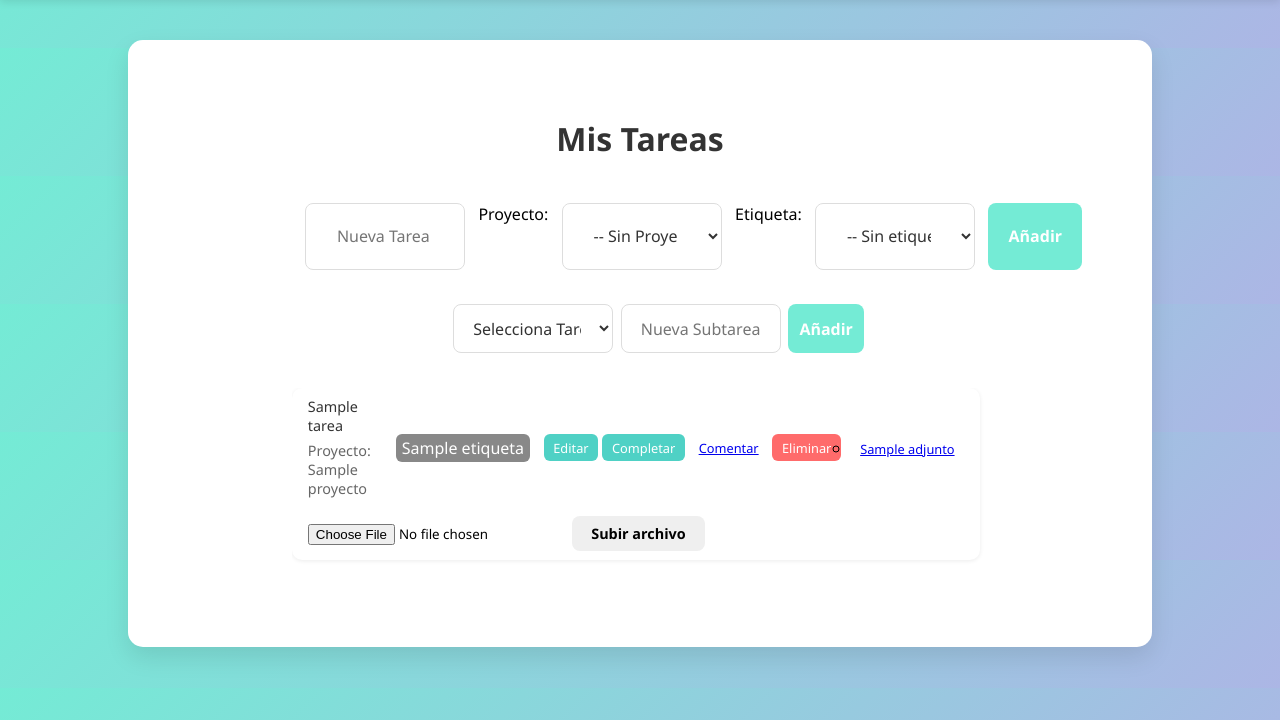
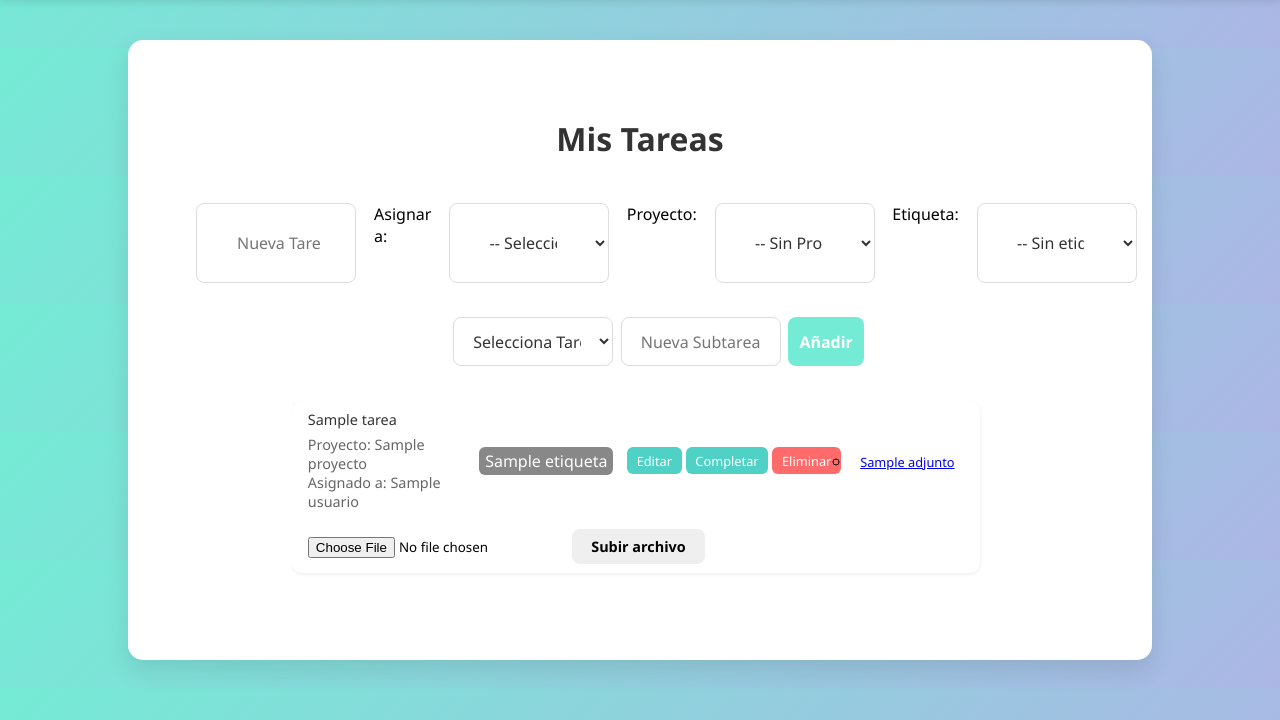
Before and after one commit to Juanjo200701/Sebas_proyect, a PHP site: page /inicio.php in a window 1280 px wide. Shown: the part 80-800 px from the top of the page. Run offline with PHP 8.4, Linux system fonts and the light colour scheme; the visitor is signed in with stand-in values (Sample User, id 1); tables that the repository leaves empty hold one stand-in row (values such as "Sample post").

Commit message:
asignar tareas a usuarios listo

```diff
--- a/inicio.php
+++ b/inicio.php
@@ -17,6 +17,13 @@ $stmtUser->execute([$usuario_id]);
 $userRow = $stmtUser->fetch(PDO::FETCH_ASSOC);
 $userRol = $userRow['rol'] ?? 'member';
 
+// --- Consultar todos los usuarios (solo admin) ---
+$usuarios = [];
+if ($userRol === 'admin') {
+    $stmtUsuarios = $pdo->query("SELECT id, nombre FROM usuarios ORDER BY nombre ASC");
+    $usuarios = $stmtUsuarios->fetchAll(PDO::FETCH_ASSOC);
+}
+
 // --- Consultar todas las etiquetas (antes del HTML) ---
 $stmtEtiquetas = $pdo->query("SELECT id, nombre, color FROM etiquetas ORDER BY nombre ASC");
 $etiquetas = $stmtEtiquetas->fetchAll(PDO::FETCH_ASSOC);
@@ -35,18 +42,20 @@ if ($userRol === 'admin') {
 if ($_SERVER['REQUEST_METHOD'] === 'POST' && isset($_POST['nueva_tarea'])) {
     $titulo = trim($_POST['titulo'] ?? '');
     $proyecto_id = intval($_POST['proyecto_id'] ?? 0);
-    $etiquetas_sel = $_POST['etiquetas'] ?? []; // name="etiquetas[]" en el form (aunque sea single select)
+    $etiquetas_sel = $_POST['etiquetas'] ?? [];
+    $asignado_id = ($userRol === 'admin') ? intval($_POST['asignado_id'] ?? 0) : $usuario_id;
 
     if (empty($titulo)) {
         $errores[] = "El título de la tarea no puede estar vacío.";
     } elseif ($proyecto_id <= 0) {
         $errores[] = "Debes seleccionar un proyecto.";
+    } elseif ($userRol === 'admin' && $asignado_id <= 0) {
+        $errores[] = "Debes seleccionar el usuario asignado.";
     } else {
         $stmt = $pdo->prepare("INSERT INTO tareas (titulo, creador_id, asignado_id, estado, proyecto_id) VALUES (?, ?, ?, 'todo', ?)");
-        $stmt->execute([$titulo, $usuario_id, $usuario_id, $proyecto_id]);
+        $stmt->execute([$titulo, $usuario_id, $asignado_id, $proyecto_id]);
         $tarea_id = $pdo->lastInsertId();
 
-        // vincular etiquetas si existen (si el select es single, vendrá como array con un solo elemento)
         foreach ($etiquetas_sel as $etiqueta_id) {
             $stmtEtiquetasIns = $pdo->prepare("INSERT INTO tarea_etiqueta (tarea_id, etiqueta_id) VALUES (?, ?)");
             $stmtEtiquetasIns->execute([$tarea_id, intval($etiqueta_id)]);
@@ -59,22 +68,23 @@ if ($_SERVER['REQUEST_METHOD'] === 'POST' && isset($_POST['editar_tarea'])) {
     $titulo = trim($_POST['titulo'] ?? '');
     $proyecto_id = intval($_POST['proyecto_id'] ?? 0);
     $etiquetas_sel = $_POST['etiquetas'] ?? [];
+    $asignado_id = ($userRol === 'admin') ? intval($_POST['asignado_id'] ?? 0) : $usuario_id;
 
     if (empty($titulo)) {
         $errores[] = "El título de la tarea no puede estar vacío.";
     } elseif ($proyecto_id <= 0) {
         $errores[] = "Debes seleccionar un proyecto.";
+    } elseif ($userRol === 'admin' && $asignado_id <= 0) {
+        $errores[] = "Debes seleccionar el usuario asignado.";
     } else {
-        // Para seguridad: solo permitir editar si eres el asignado (o si quieres permitir admin: quítalo)
         if ($userRol === 'admin') {
-            $stmt = $pdo->prepare("UPDATE tareas SET titulo=?, proyecto_id=? WHERE id=?");
-            $stmt->execute([$titulo, $proyecto_id, $id]);
+            $stmt = $pdo->prepare("UPDATE tareas SET titulo=?, proyecto_id=?, asignado_id=? WHERE id=?");
+            $stmt->execute([$titulo, $proyecto_id, $asignado_id, $id]);
         } else {
             $stmt = $pdo->prepare("UPDATE tareas SET titulo=?, proyecto_id=? WHERE id=? AND asignado_id=?");
             $stmt->execute([$titulo, $proyecto_id, $id, $usuario_id]);
         }
 
-        // actualizar etiquetas: borrar y reinsertar
         $pdo->prepare("DELETE FROM tarea_etiqueta WHERE tarea_id=?")->execute([$id]);
         foreach ($etiquetas_sel as $etiqueta_id) {
             $stmtEtiquetasIns = $pdo->prepare("INSERT INTO tarea_etiqueta (tarea_id, etiqueta_id) VALUES (?, ?)");
@@ -83,7 +93,7 @@ if ($_SERVER['REQUEST_METHOD'] === 'POST' && isset($_POST['editar_tarea'])) {
     }
 }
 
-// Completar / Eliminar tarea (solo si eres asignado; si quieres admin también, ajustar)
+// Completar / Eliminar tarea
 if (isset($_GET['completar'])) {
     $id = intval($_GET['completar']);
     if ($userRol === 'admin') {
@@ -105,9 +115,16 @@ if (isset($_GET['eliminar'])) {
     }
 }
 
-// Consultar tareas (solo top-level) — añadimos el nombre del proyecto via JOIN
-$stmt = $pdo->prepare("SELECT t.*, p.nombre AS proyecto_nombre FROM tareas t LEFT JOIN proyectos p ON t.proyecto_id = p.id WHERE t.asignado_id = ? AND t.parent_task_id IS NULL ORDER BY t.creado_en DESC");
-$stmt->execute([$usuario_id]);
+// Consultar tareas (solo top-level) — añadimos el nombre del proyecto y usuario asignado via JOIN
+$stmt = $pdo->prepare("
+    SELECT t.*, p.nombre AS proyecto_nombre, u.nombre AS asignado_nombre
+    FROM tareas t
+    LEFT JOIN proyectos p ON t.proyecto_id = p.id
+    LEFT JOIN usuarios u ON t.asignado_id = u.id
+    WHERE t.parent_task_id IS NULL
+    ORDER BY t.creado_en DESC
+");
+$stmt->execute();
 $tareas = $stmt->fetchAll(PDO::FETCH_ASSOC);
 
 // Datos para edición
@@ -115,7 +132,6 @@ $tarea_editar = null;
 $etiquetas_tarea = [];
 if (isset($_GET['editar'])) {
     $id = intval($_GET['editar']);
-    // Los permisos de edición se mantienen iguales que arriba
     if ($userRol === 'admin') {
         $stmt = $pdo->prepare("SELECT * FROM tareas WHERE id = ?");
         $stmt->execute([$id]);
@@ -270,6 +286,18 @@ if ($_SERVER["REQUEST_METHOD"] == "POST" && isset($_POST["subir_archivo"])) {
         <input type="hidden" name="tarea_id" value="<?= $tarea_editar['id'] ?>">
         <input type="text" name="titulo" required value="<?= htmlspecialchars($tarea_editar['titulo']) ?>" />
 
+        <?php if ($userRol === 'admin'): ?>
+          <label for="asignado_editar">Asignar a:</label>
+          <select name="asignado_id" id="asignado_editar" required>
+            <option value="">-- Selecciona usuario --</option>
+            <?php foreach ($usuarios as $u): ?>
+              <option value="<?= $u['id'] ?>" <?= (isset($tarea_editar['asignado_id']) && $tarea_editar['asignado_id'] == $u['id']) ? 'selected' : '' ?>>
+                <?= htmlspecialchars($u['nombre']) ?>
+              </option>
+            <?php endforeach; ?>
+          </select>
+        <?php endif; ?>
+
         <label for="proyecto_editar">Proyecto:</label>
         <select name="proyecto_id" id="proyecto_editar" required>
           <option value="">-- Selecciona un proyecto --</option>
@@ -298,6 +326,16 @@ if ($_SERVER["REQUEST_METHOD"] == "POST" && isset($_POST["subir_archivo"])) {
       <!-- Formulario nueva tarea -->
       <form class="task-form" method="post">
         <input type="text" name="titulo" placeholder=" Nueva Tarea " />
+
+        <?php if ($userRol === 'admin'): ?>
+          <label for="asignado_nueva">Asignar a:</label>
+          <select name="asignado_id" id="asignado_nueva" required>
+            <option value="">-- Selecciona usuario --</option>
+            <?php foreach ($usuarios as $u): ?>
+              <option value="<?= $u['id'] ?>"><?= htmlspecialchars($u['nombre']) ?></option>
+            <?php endforeach; ?>
+          </select>
+        <?php endif; ?>
 
         <label for="proyecto_nueva">Proyecto:</label>
         <select name="proyecto_id" id="proyecto_nueva">
@@ -339,10 +377,12 @@ if ($_SERVER["REQUEST_METHOD"] == "POST" && isset($_POST["subir_archivo"])) {
             <?= htmlspecialchars($tarea['titulo']) ?>
             <div style="font-size:0.9rem;color:#666;margin-top:6px;">
               Proyecto: <?= htmlspecialchars($tarea['proyecto_nombre'] ?? 'Sin proyecto') ?>
+              <br>
+              Asignado a: <?= htmlspecialchars($tarea['asignado_nombre'] ?? 'Sin usuario') ?>
             </div>
           </div>
 
-          <!-- Mostrar etiquetas (usar variable local para no pisar $etiquetas) -->
+          <!-- Mostrar etiquetas -->
           <div class="etiquetas" style="margin-left:12px;">
             <?php
               $stmt_tags = $pdo->prepare("
@@ -360,17 +400,11 @@ if ($_SERVER["REQUEST_METHOD"] == "POST" && isset($_POST["subir_archivo"])) {
           </div>
 
           <div class="task-actions">
-            <a href="editar_tarea.php?id=<?= $tarea['id'] ?>" class='btn-editar'>Editar</a>
+            <a href="?editar=<?= $tarea['id'] ?>" class='btn-editar'>Editar</a>
             <?php if ($tarea['estado'] !== 'done'): ?>
               <a href="?completar=<?= $tarea['id'] ?>" class="btn-completar">Completar</a>
             <?php endif; ?>
-
-            <?php if (empty($tarea['comentario'])): ?>
-              <a href="comentarios.php?id=<?= $tarea['id'] ?>" class="btn-comentar">Comentar</a>
-            <?php else: ?>
-              <a href="comentarios.php?id=<?= $tarea['id'] ?>" class="btn-ver-comentario">Ver comentario</a>
-            <?php endif; ?>
-              <a href="eliminar_tarea.php?id=<?= $tarea['id'] ?>" onclick="return confirm('¿Seguro que deseas eliminar esta tarea?')" class='btn-eliminar'>Eliminar</a>
+            <a href="?eliminar=<?= $tarea['id'] ?>" onclick="return confirm('¿Seguro que deseas eliminar esta tarea?')" class='btn-eliminar'>Eliminar</a>
           </div>
 
           <!-- Subtareas -->
```
Also changed, not shown: tareas.php (added).
